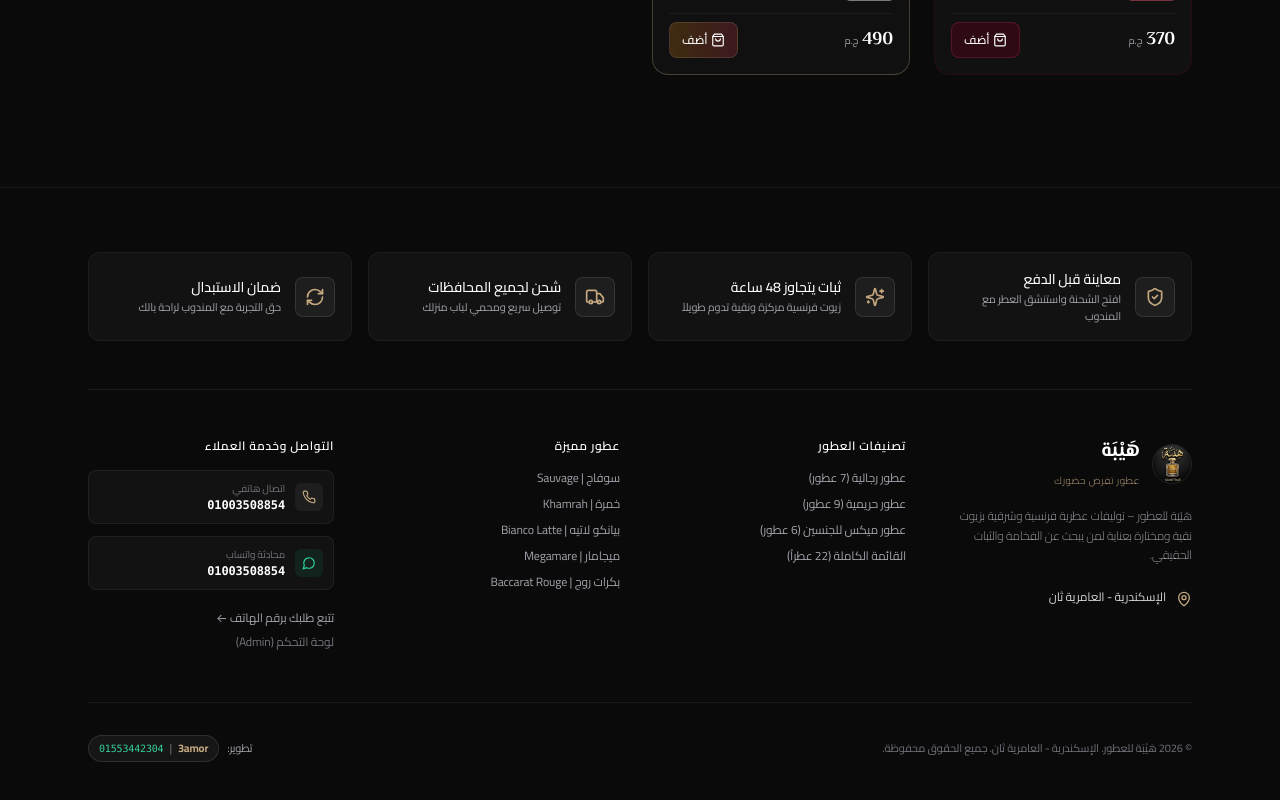
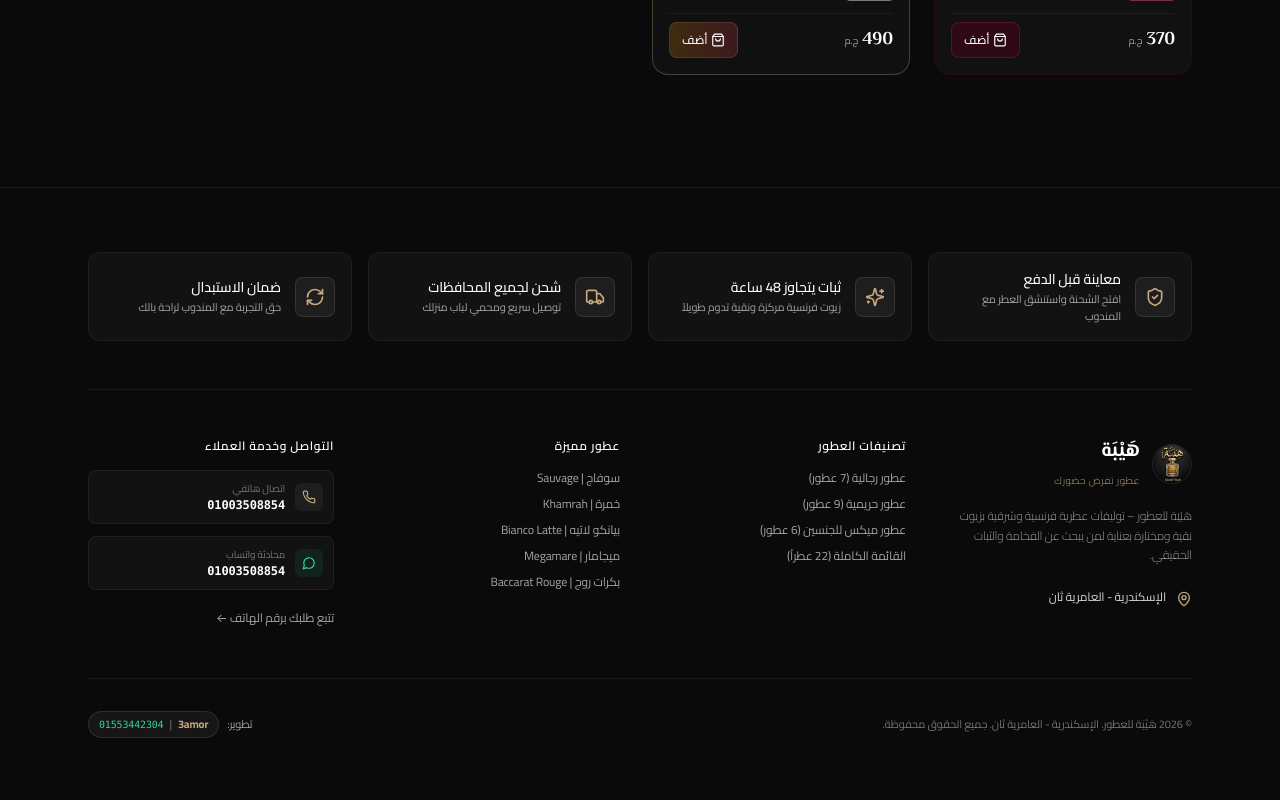
Before and after one commit to umar-essayed/heba-perfumes, a Next.js app: page /shop in a window 1280 px wide. Shown: the part 3648-4448 px from the top of the page. Built offline with nearby package versions, Linux system fonts and the light colour scheme; no server answers.

Commit message:
refactor: remove admin panel link from public footer

```diff
--- a/src/components/layout/Footer.tsx
+++ b/src/components/layout/Footer.tsx
@@ -191,9 +191,6 @@ export default function Footer() {
                 <Link href="/track-order" className="text-zinc-400 hover:text-white transition-colors block py-1">
                   تتبع طلبك برقم الهاتف ←
                 </Link>
-                <Link href="/admin" className="text-zinc-500 hover:text-zinc-300 transition-colors block py-1">
-                  لوحة التحكم (Admin)
-                </Link>
               </div>
             </div>
           </div>
```
